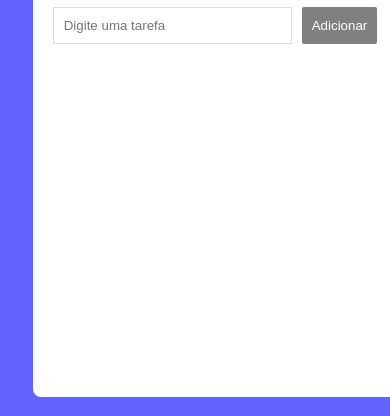
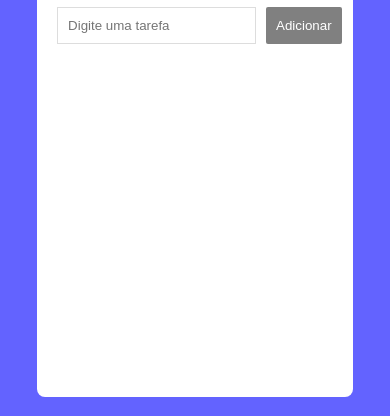
Before and after one commit to frerpito/Todo-App, a website: page public/index.html in a window 390 px wide. Shown: the part 143-559 px from the top of the page. Drawn offline with Linux system fonts and the light colour scheme; no server answers.

Commit message:
style: melhora layout mobile

```diff
--- a/public/style.css
+++ b/public/style.css
@@ -197,12 +197,15 @@ input[type="text"]:focus{
 
     .main-container{
         flex-direction: column;
+        align-items: center;
+        gap: 20px;
     }
 
     .tasks-container,
     .notas-container{
-        width: 100%;
+        width: 85%;
         min-width: 0;
+        max-width: 500px;
     }
 
 }
```
